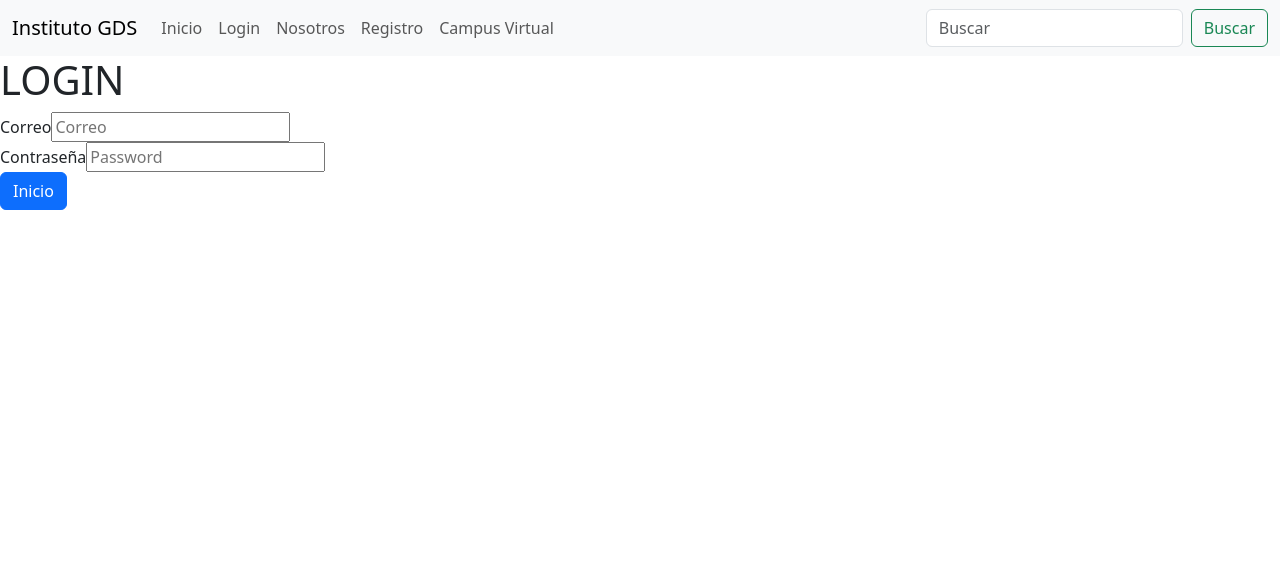
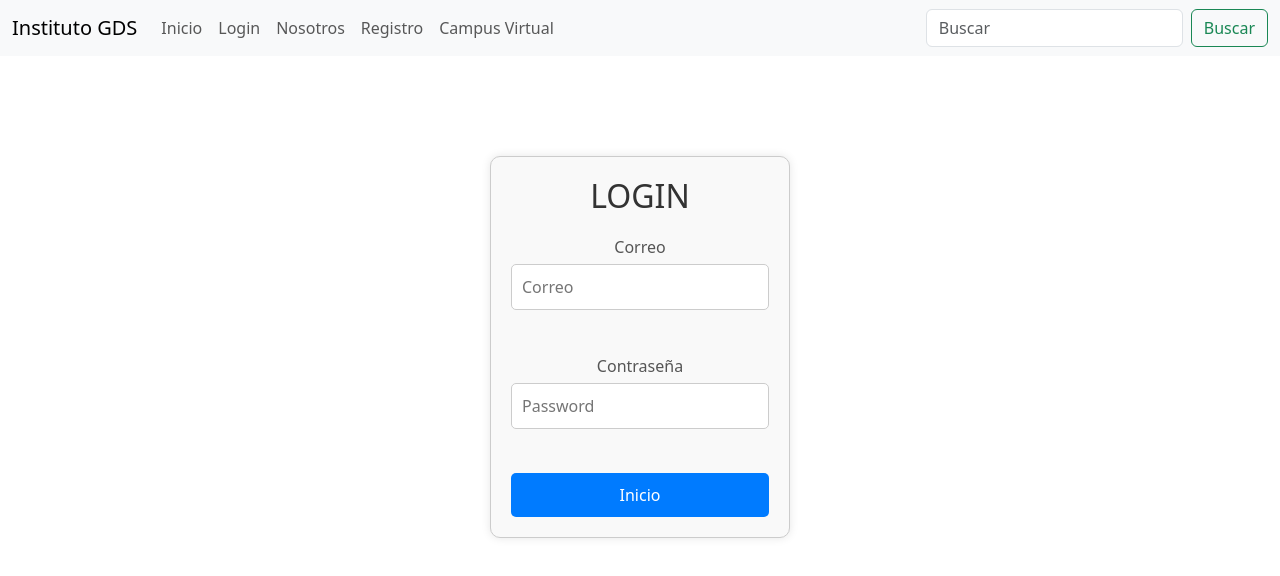
Before and after one commit to JonnyZ624/Proyecto-Unidad-Educativa, a React (Create React App) app: page /login in a window 1280 px wide. Shown: the top 576 px of the page. Built offline with nearby package versions, Linux system fonts and the light colour scheme; no server answers.

Commit message:
cambios estilos login

```diff
--- a/src/components/Login.jsx
+++ b/src/components/Login.jsx
@@ -23,17 +23,17 @@ export default function Login() {
 
 
   return (
-    <div>
-      <h1>LOGIN</h1>
-      <label>Correo</label>
-      <input type='text' placeholder='Correo'
-      onChange={(text)=> setemail()}
+    <div className='login-container'>
+      <h1 className='login-title'>LOGIN</h1>
+      <label className='login-label'>Correo</label>
+      <input type='text' placeholder='Correo' className='login-input'
+        onChange={(text) => setemail()}
       ></input><br />
-      <label>Contraseña</label>
-      <input type="password" placeholder='Password'
-       onChange={(text)=> setpassword()}
+      <label className='login-label'>Contraseña</label>
+      <input type="password" placeholder='Password' className='login-input'
+        onChange={(text) => setpassword()}
       /><br />
-      <Button title='Login' onClick={() => Inicio}>Inicio</Button>
+      <Button className='login-button' title='Login' onClick={() => Inicio}>Inicio</Button>
     </div>
   )
 }
--- a/src/components/style/estilos.css
+++ b/src/components/style/estilos.css
@@ -31,3 +31,52 @@
 .btn-register {
   width: 100%;
 }
+
+.login-container {
+  display: flex;
+  flex-direction: column;
+  justify-content: center;
+  align-items: center;
+  width: 300px;
+  margin: auto;
+  padding: 20px;
+  border: 1px solid #ccc;
+  border-radius: 10px;
+  box-shadow: 0 0 10px rgba(0, 0, 0, 0.1);
+  background-color: #f9f9f9;
+  margin-top: 100px;
+}
+
+.login-title {
+  font-size: 2rem;
+  margin-bottom: 20px;
+  color: #333;
+}
+
+.login-label {
+  font-size: 1rem;
+  margin-bottom: 5px;
+  color: #555;
+}
+
+.login-input {
+  width: 100%;
+  padding: 10px;
+  margin-bottom: 20px;
+  border: 1px solid #ccc;
+  border-radius: 5px;
+}
+
+.login-button {
+  width: 100%;
+  padding: 10px;
+  border: none;
+  border-radius: 5px;
+  background-color: #007bff;
+  color: white;
+  font-size: 1rem;
+}
+
+.login-button:hover {
+  background-color: #0056b3;
+}
```
Lines whose indentation alone changed are shown as unchanged.
